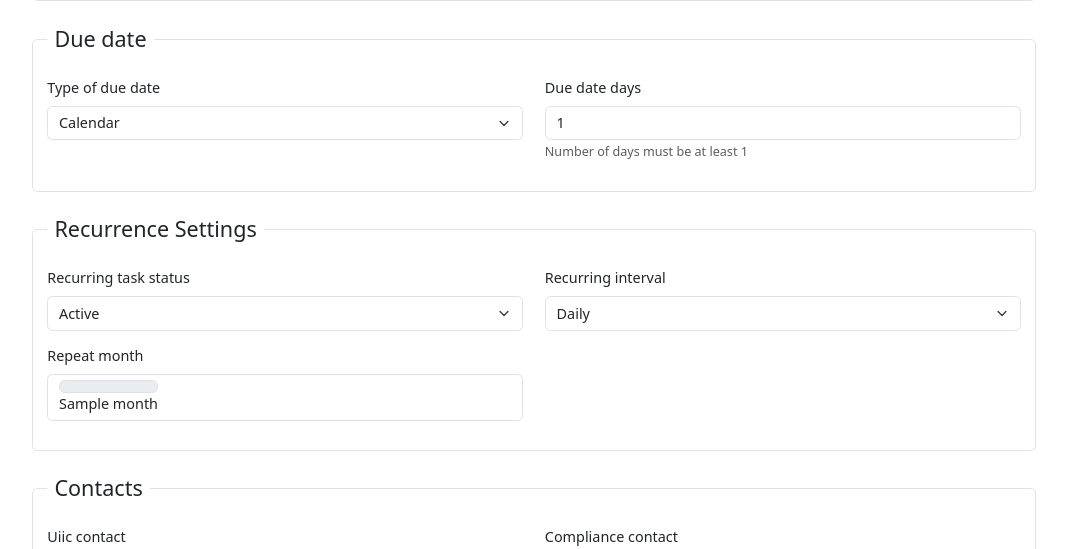
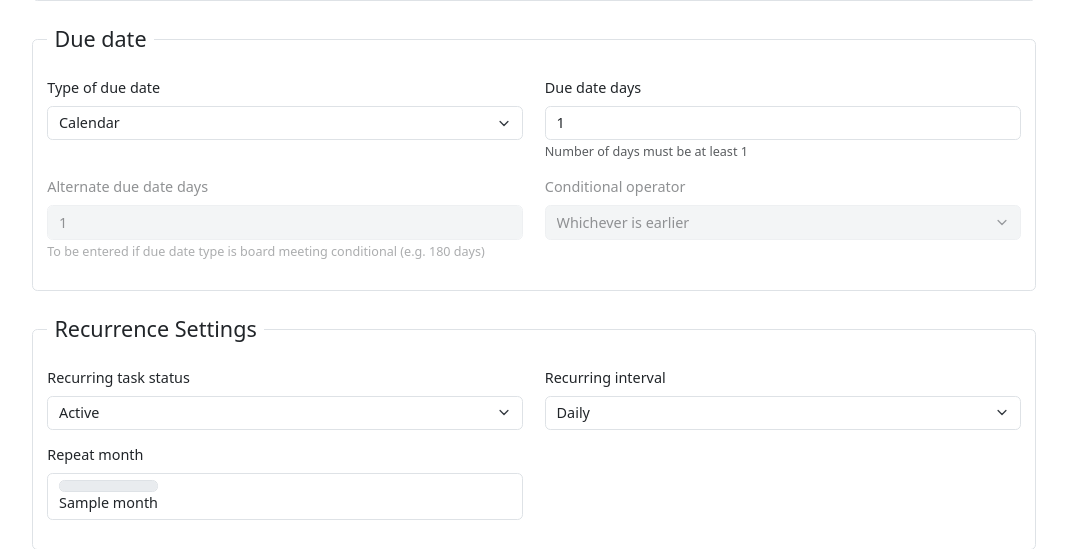
Before and after one commit to jokerdino/compliance_portal, a Django app: page /templates/1/edit/ in a window 1280 px wide. Shown: the part 403-952 px from the top of the page, without its empty margins (106-1173 px from the left). Run offline with Django 5.2, Linux system fonts and the light colour scheme; a user stored in the database is signed in; tables that the repository leaves empty hold one stand-in row (values such as "Sample post"); some libraries are stand-ins or nearby versions.

Commit message:
Compliance: Add conditional due dates for board meeting

```diff
--- a/compliance/context_processors.py
+++ b/compliance/context_processors.py
@@ -49,8 +49,11 @@ def tasks_count(request):
             "id",
             filter=Q(
                 current_status="pending",
-                template__type_of_due_date="board_meeting",
-                due_date__isnull=True,
+                template__type_of_due_date__in=[
+                    "board_meeting",
+                    "board_meeting_conditional",
+                ],
+                board_meeting_date_flag=False,
             ),
         ),
     )
--- a/compliance/forms.py
+++ b/compliance/forms.py
@@ -35,6 +35,8 @@ class TemplateForm(forms.ModelForm):
         "Due date": [
             "type_of_due_date",
             "due_date_days",
+            "alternate_due_date_days",
+            "conditional_operator",
         ],
         "Recurrence Settings": [
             "recurring_task_status",
@@ -65,6 +67,8 @@ class TemplateForm(forms.ModelForm):
             "priority",
             "type_of_due_date",
             "due_date_days",
+            "alternate_due_date_days",
+            "conditional_operator",
             "recurring_task_status",
             "recurring_interval",
             "repeat_month",
--- a/compliance/management/commands/populate_tasks.py
+++ b/compliance/management/commands/populate_tasks.py
@@ -49,6 +49,8 @@ class Command(BaseCommand):
                         "updated_by",
                         "due_date_days",
                         "type_of_due_date",
+                        "alternate_due_date_days",
+                        "conditional_operator",
                         "recurring_task_status",
                         "recurring_interval",
                         "department",
--- a/compliance/models.py
+++ b/compliance/models.py
@@ -39,8 +39,25 @@ class Template(models.Model):
             ("calendar", "Calendar"),
             ("working", "Working"),
             ("board_meeting", "Board meeting"),
+            ("board_meeting_conditional", "Board meeting (conditional)"),
         ),
-    )  # calendar days or working days
+    )
+    alternate_due_date_days = models.PositiveIntegerField(
+        null=True,
+        blank=True,
+        validators=[MinValueValidator(1)],
+        help_text="To be entered if due date type is board meeting conditional (e.g. 180 days)",
+    )
+
+    conditional_operator = models.CharField(
+        max_length=20,
+        null=True,
+        blank=True,
+        choices=(
+            ("earlier", "Whichever is earlier"),
+            ("later", "Whichever is later"),
+        ),
+    )
     recurring_task_status = models.CharField(
         max_length=100, choices=(("Active", "Active"), ("Inactive", "Inactive"))
     )  # active or inactive
@@ -133,6 +150,7 @@ class Task(models.Model):
         blank=False,
         null=True,
     )
+    board_meeting_date_flag = models.BooleanField(default=False)
 
     current_status = models.CharField(
         max_length=100,
--- a/compliance/templates/template_add.html
+++ b/compliance/templates/template_add.html
@@ -58,4 +58,50 @@
         toggleDependentField();
     });
 </script>
+<script>
+    document.addEventListener("DOMContentLoaded", function () {
+        const dueDateType = document.getElementById("id_type_of_due_date");
+        const alternateDays = document.getElementById("id_alternate_due_date_days");
+        const conditionalOperator = document.getElementById("id_conditional_operator");
+
+        if (!dueDateType) return;
+
+        function setDisabled(field, disabled) {
+            if (!field) return;
+            field.disabled = disabled;
+
+            // Optional: visually indicate disabled state for Bootstrap
+            const wrapper = field.closest(".mb-3");
+            if (wrapper) {
+                wrapper.classList.toggle("opacity-50", disabled);
+            }
+        }
+
+        function updateFieldStates() {
+            const value = dueDateType.value;
+
+            // Default: everything disabled
+            setDisabled(alternateDays, true);
+            setDisabled(conditionalOperator, true);
+
+            // Board meeting → alternate enabled
+            if (value === "board_meeting") {
+                setDisabled(alternateDays, true);
+            }
+
+            // Board meeting conditional → both enabled
+            if (value === "board_meeting_conditional") {
+                setDisabled(alternateDays, false);
+                setDisabled(conditionalOperator, false);
+            }
+        }
+
+        // Initial state (important for edit forms)
+        updateFieldStates();
+
+        // Update on change
+        dueDateType.addEventListener("change", updateFieldStates);
+    });
+</script>
+
 {% endblock scripts %}
--- a/compliance/views.py
+++ b/compliance/views.py
@@ -30,7 +30,7 @@ from .forms import (
 )
 from .tables import TemplatesTable, TaskTable, TaskApprovalTable, PublicHolidayTable
 
-from .utils import calculate_due_date
+from .utils import calculate_due_date, calculate_conditional_board_meeting_due_date
 
 
 class PublicHolidayList(SingleTableView):
@@ -509,8 +509,11 @@ class TaskBoardMeetingPendingListView(BaseTaskListView):
         qs = super().get_queryset()
 
         return qs.filter(
-            template__type_of_due_date="board_meeting",
-            due_date__isnull=True,
+            template__type_of_due_date__in=[
+                "board_meeting",
+                "board_meeting_conditional",
+            ],
+            board_meeting_date_flag=False,
         )
 
     def get_context_data(self, **kwargs):
@@ -621,8 +624,8 @@ def bulk_set_board_meeting_date(request):
 
     tasks = Task.objects.filter(
         id__in=task_ids,
-        template__type_of_due_date="board_meeting",
-        due_date__isnull=True,
+        template__type_of_due_date__in=["board_meeting"],
+        board_meeting_date_flag=False,
     )
 
     for task in tasks:
@@ -632,7 +635,22 @@ def bulk_set_board_meeting_date(request):
             meeting_date=board_date,
             due_date_days=task.template.due_date_days,
         )
-        task.save(update_fields=["board_meeting_date", "due_date"])
+        task.board_meeting_date_flag = True
+        task.save(
+            update_fields=["board_meeting_date", "due_date", "board_meeting_date_flag"]
+        )
 
+    conditional_tasks = Task.objects.filter(
+        id__in=task_ids,
+        template__type_of_due_date__in=["board_meeting_conditional"],
+        board_meeting_date_flag=False,
+    )
+    for task in conditional_tasks:
+        task.board_meeting_date = board_date
+        task.due_date = calculate_conditional_board_meeting_due_date(task)
+        task.board_meeting_date_flag = True
+        task.save(
+            update_fields=["board_meeting_date", "due_date", "board_meeting_date_flag"]
+        )
     messages.success(request, f"{tasks.count()} task(s) updated.")
     return redirect("task_list_board_meeting_pending")
```
Also changed, not shown: compliance/templates/template_detail.html (+8 -1 lines), compliance/utils.py (+32 -7 lines), compliance/migrations/0005_task_board_meeting_date_flag_and_more.py (added).
